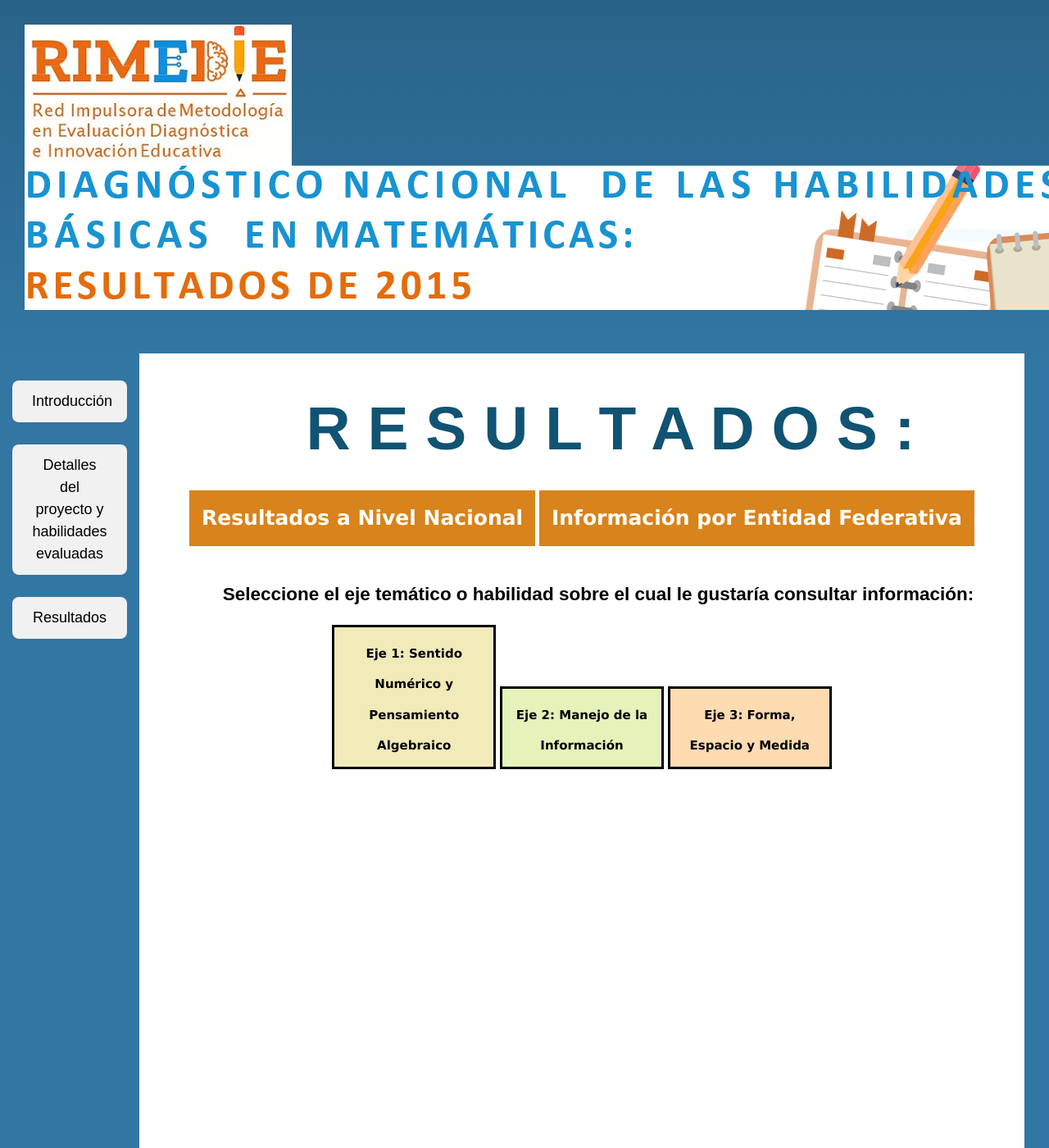
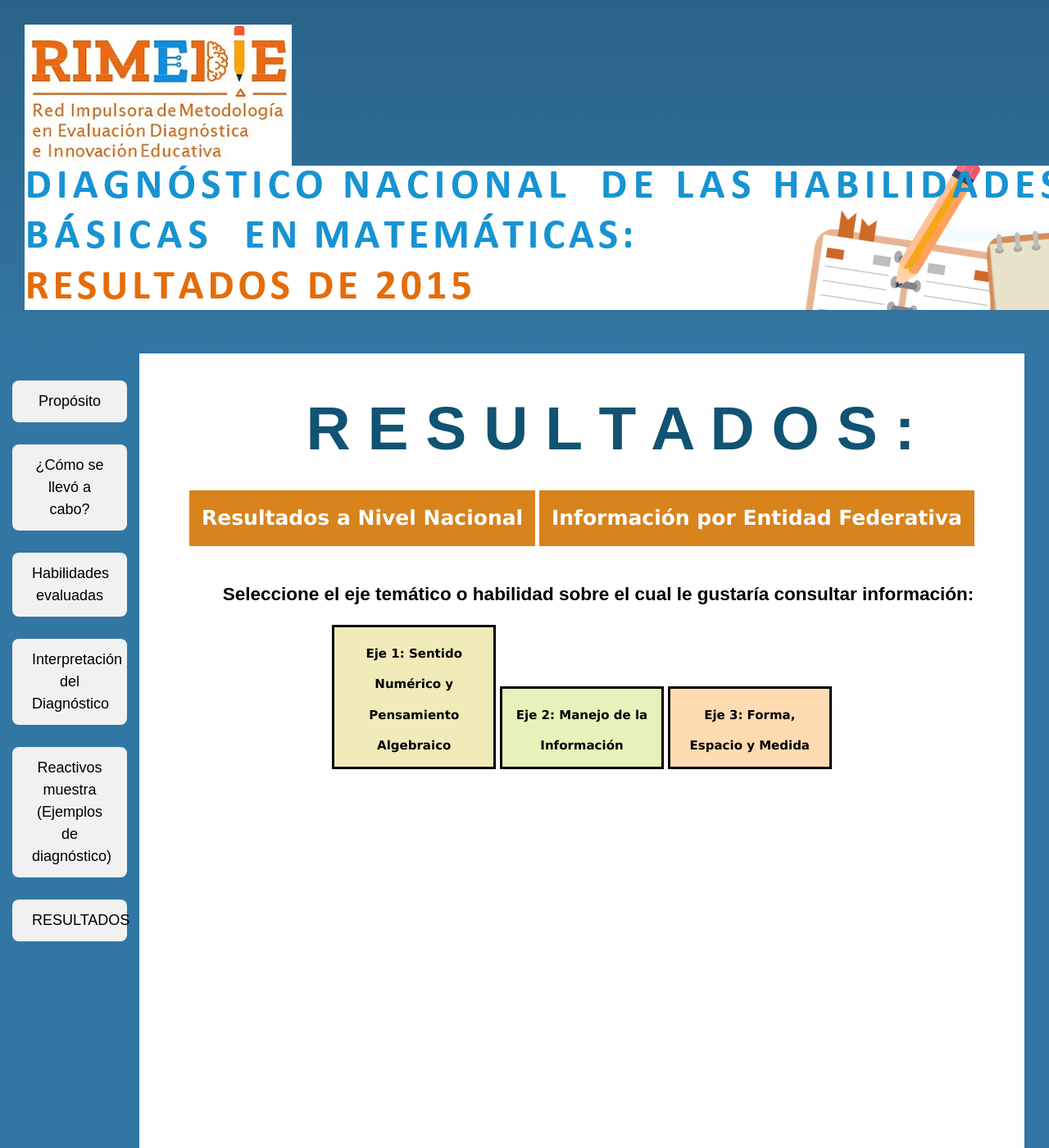
Before and after one commit to rimedie/rimedie.github.io, a Jekyll site: the page built from PLANEA-ELSEN_2015/Heatmaps.html, in a window 1280 px wide and 1400 px high. Shown: the whole window at 82% size. Built offline with Jekyll 4.4.1, drawn with Linux system fonts in a browser that asks for light colours.

Commit message:
Update 1_MapasCalor.html

```diff
--- a/_layouts/1_MapasCalor.html
+++ b/_layouts/1_MapasCalor.html
@@ -258,12 +258,18 @@
 <nav>
   <ul>
 	  <center>
-	  <li><a href="/1_Infografía.html" class="w3-block w3-light-grey w3-hover-lime w3-padding-large w3-round-large" style="width:100%"> Introducción </a></li>
+	 <li><a href="1_Infografía.html" class="w3-block w3-light-grey w3-hover-lime w3-padding-large w3-round-large" style="width:100%"> Propósito</a></li>
  	  <br>
-	  <li><a href="/1_InfogDetalles.html" class="w3-block w3-round-large w3-light-grey w3-hover-lime w3-padding-large" style="width:100%">Detalles del proyecto y habilidades evaluadas</a></li>
+	  <li><a href="1_InfogDetalles.html" class="w3-block w3-round-large w3-light-grey w3-hover-lime w3-padding-large" style="width:100%">¿Cómo se llevó a cabo?</a></li>
           <br>
-	  <li><a href="/PLANEA-ELSEN_2015/Resultados_Nacionales.html" class="w3-block w3-round-large w3-padding-large w3-light-grey w3-hover-lime" style="width:100%">Resultados</a></li>
-	   </center>
+          <li><a href="/PLANEA-ELSEN_2015/1_HabilidadesEvaluadas.html" class="w3-block w3-round-large w3-light-grey w3-hover-lime w3-padding-large" style="width:100%">Habilidades evaluadas</a></li>
+ 	<br>
+	  <li><a href="1_InfogDetalles.html" class="w3-block w3-round-large w3-light-grey w3-hover-lime w3-padding-large" style="width:100%">Interpretación del Diagnóstico</a></li>
+ 	<br>
+	<li><a href="1_InfogDetalles.html" class="w3-block w3-round-large w3-light-grey w3-hover-lime w3-padding-large" style="width:100%">Reactivos muestra (Ejemplos de diagnóstico)</a></li>
+ 	<br>
+          <li><a href="/PLANEA-ELSEN_2015/Resultados_Nacionales.html" class="w3-block w3-round-large w3-padding-large w3-light-grey w3-hover-lime" style="width:100%">RESULTADOS</a></li>
+	  </center>
   </ul>
 </nav>
 
```
